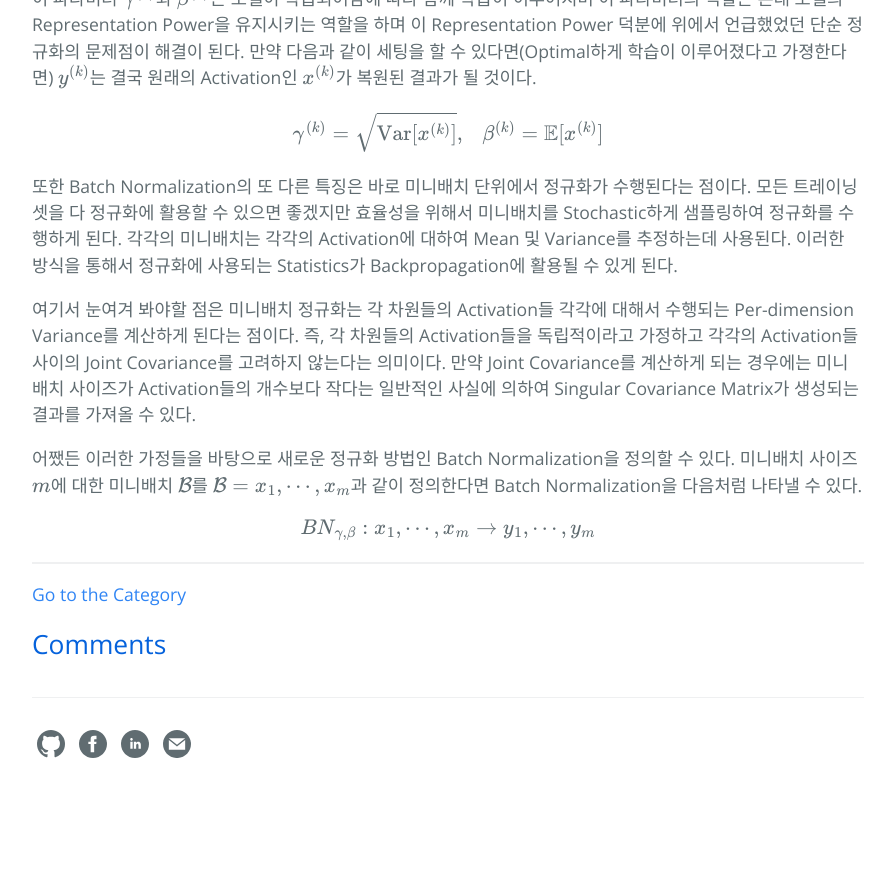
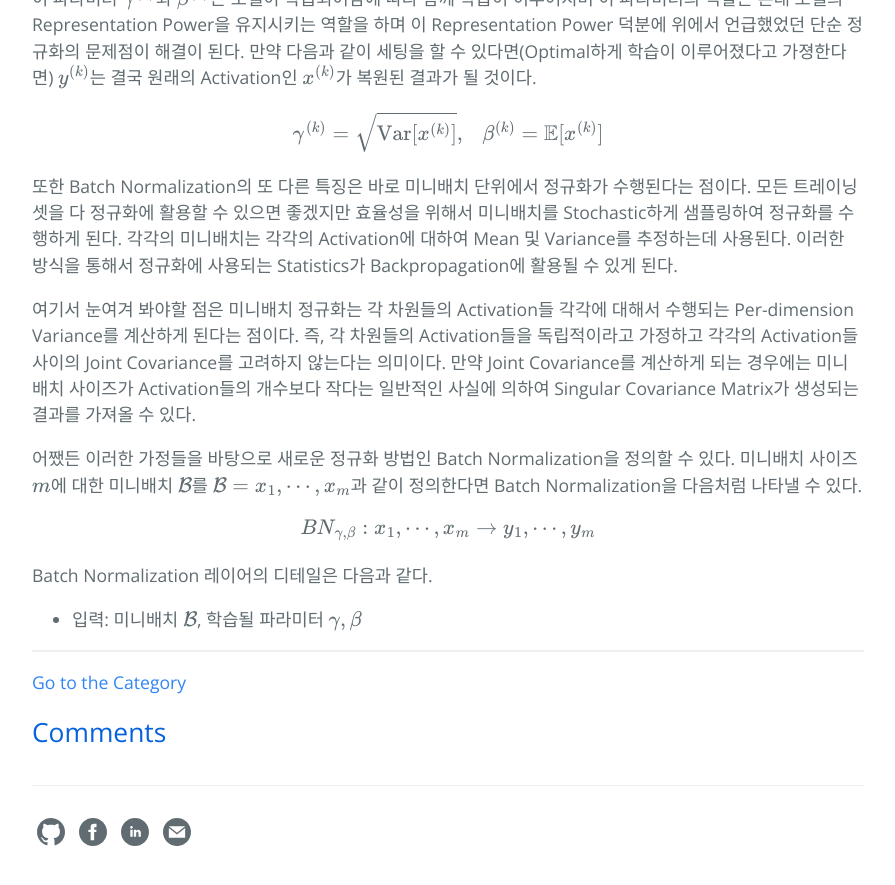
Before and after one commit to hcnoh/hcnoh.github.io, a Jekyll site: the page built from _posts/2018-11-27-batch-normalization.md, in a window 1280 px wide and 900 px high, scrolled down 4847 px. Shown: the top 885 px of the window, without its empty margins (192-1087 px from the left). Built offline with Jekyll 4.4.1, drawn with Linux system fonts in a browser that asks for light colours; formulas are drawn with MathJax 3; comment, search, counter and statistics services are not loaded; before the commit the page ends 5659 px from its top, so only the background shows below that.

Commit message:
Update 2018-11-27-batch-normalization.md

```diff
--- a/_posts/2018-11-27-batch-normalization.md
+++ b/_posts/2018-11-27-batch-normalization.md
@@ -145,3 +145,7 @@ $$\gamma^{(k)} = \sqrt{\text{Var}[x^{(k)}]}, \ \ \ \beta^{(k)} = \mathbb{E}[x^{(
 어쨌든 이러한 가정들을 바탕으로 새로운 정규화 방법인 Batch Normalization을 정의할 수 있다. 미니배치 사이즈 $$m$$에 대한 미니배치 $$\mathcal{B}$$를 $$\mathcal{B}={x_1,\cdots, x_m}$$과 같이 정의한다면 Batch Normalization을 다음처럼 나타낼 수 있다.
 
 $$BN_{\gamma, \beta}: x_1,\cdots, x_m \rightarrow y_1,\cdots, y_m$$
+
+Batch Normalization 레이어의 디테일은 다음과 같다.
+
+- 입력: 미니배치 $$\mathcal{B}$$, 학습될 파라미터 $$\gamma, \beta$$
```
